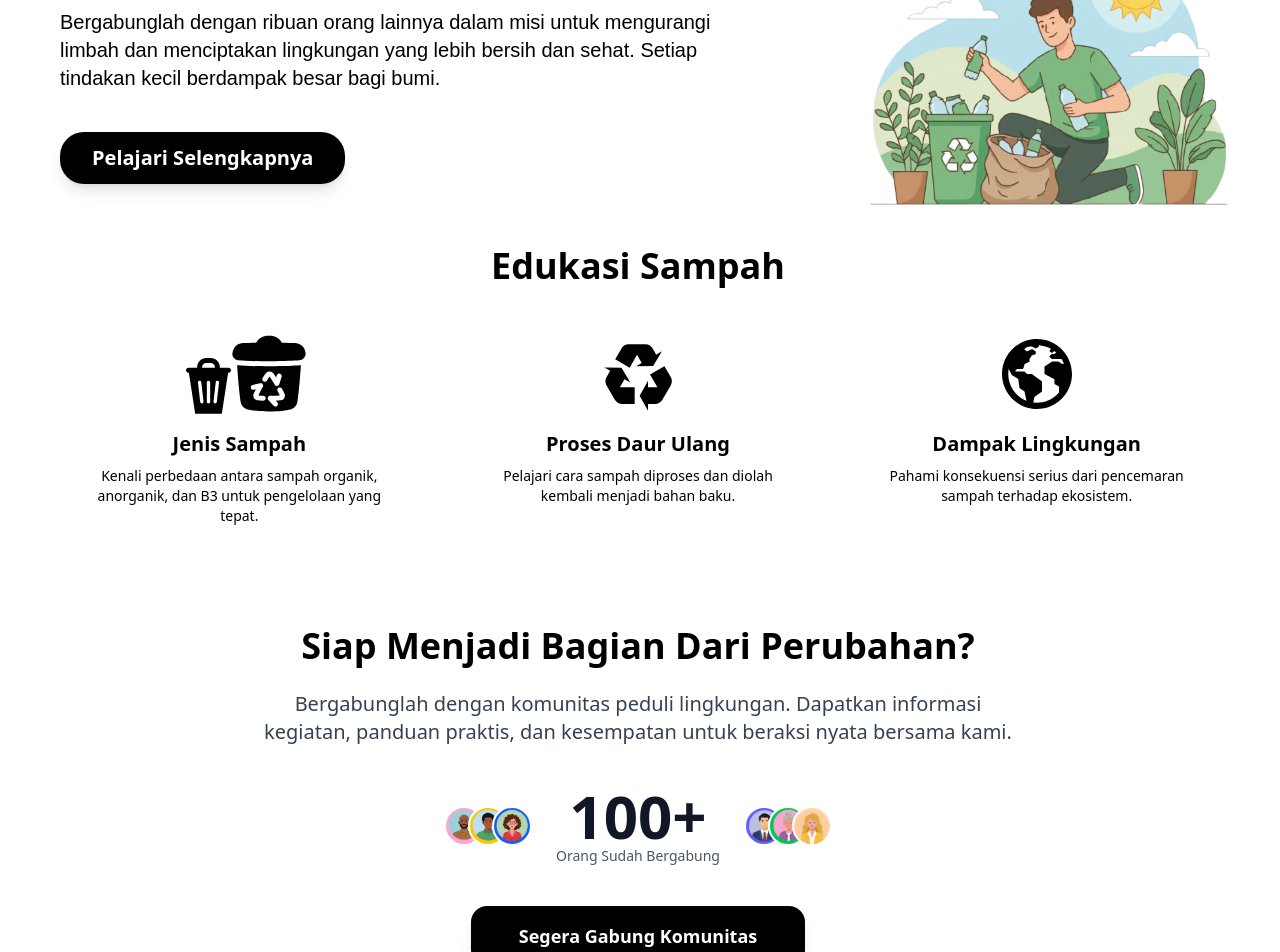
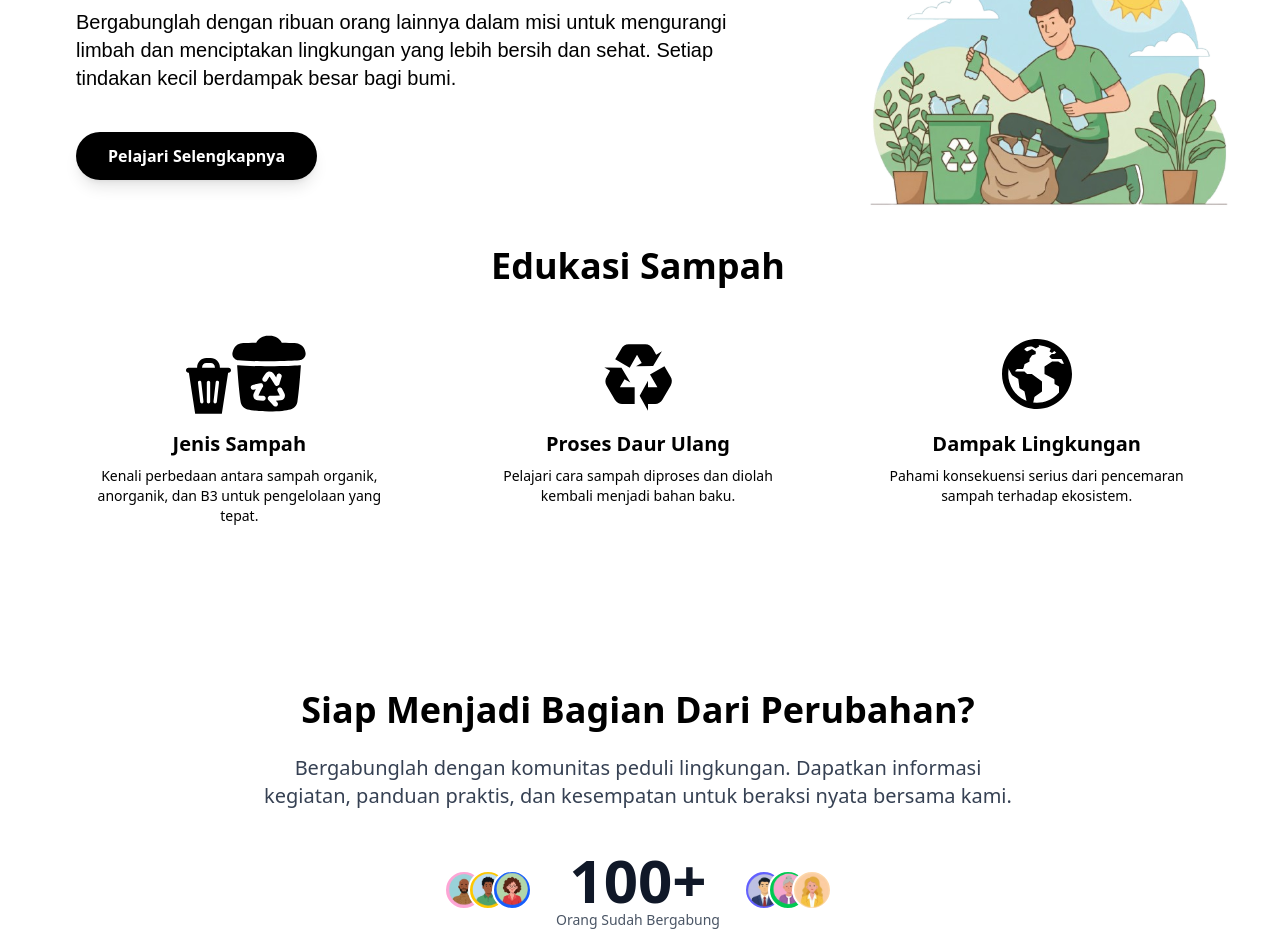
Before and after one commit to AkbarFelda/undowaste, a React (Vite) app: page / in a window 1280 px wide. Shown: the part 300-1252 px from the top of the page. Built offline with nearby package versions, Linux system fonts and the light colour scheme.

Commit message:
feat: enhance Landing page with JoinCommunitySection and improve layout responsive on tablet

```diff
--- a/src/pages/Landing.jsx
+++ b/src/pages/Landing.jsx
@@ -1,11 +1,26 @@
 import React from "react";
 import { useNavigate } from "react-router-dom";
-import { TrashHero, TrashIcon, RecycleIcon, EarthIcon, Profil1, Profil2, Profil3, Profil4, Profil5, Profil6 } from "../assets";
+import {
+  TrashHero,
+  TrashIcon,
+  RecycleIcon,
+  EarthIcon,
+  Profil1,
+  Profil2,
+  Profil3,
+  Profil4,
+  Profil5,
+  Profil6,
+} from "../assets";
 import Header from "../layout/Header";
 import Footer from "../layout/Footer";
-import { TestimonialSlider } from "../components";
+import { TestimonialSlider, JoinCommunitySection } from "../components";
 
 function Landing() {
+  const profileImages = [Profil1, Profil2, Profil3, Profil4, Profil5, Profil6];
+  const handleJoinClick = () => {
+    alert("Mengarah ke halaman pendaftaran komunitas!");
+  };
   const navigate = useNavigate();
   const handleEnterWebsite = () => {
     navigate("/home");
@@ -13,27 +28,23 @@ function Landing() {
 
   return (
     <>
-      <Header isLanding={true}/>
+      <Header isLanding={true} />
       <div className="flex flex-col items-center justify-center min-h-screen bg-white">
         <div className="min-h-full py-12 lg:py-10 lg:ml-15 lg:mr-16 relative">
           <div className="flex flex-col md:flex-row gap-10 items-start w-full relative z-10">
             <div className="text-center md:text-left order-2 md:order-1 w-full md:w-3/5 self-start">
-              <h1 className="text-4xl sm:text-5xl lg:text-7xl font-extrabold font-primary text-black mb-6 leading-tight">
+              <h1 className="text-4xl sm:text-4xl sm:ml-4 lg:text-7xl font-extrabold font-primary text-black mb-6 leading-tight">
                 Gabung&nbsp;Gerakan,
                 <br />
                 Bersih Bersama
               </h1>
 
-              <p className="text-black font-medium text-lg sm:text-xl mb-10 font-secondary max-w-xs mx-auto md:max-w-none md:mx-0 text-center md:text-left">
+              <p className="text-black font-medium text-lg sm:text-xl mb-10 font-secondary max-w-xs mx-auto md:max-w-none md:mx-0 text-center md:text-left ml-0 sm:ml-4 md:ml-4">
                 Bergabunglah dengan ribuan orang lainnya dalam misi untuk
                 mengurangi limbah dan menciptakan lingkungan yang lebih bersih
                 dan sehat. Setiap tindakan kecil berdampak besar bagi bumi.
               </p>
-
-              <button
-                onClick={handleEnterWebsite}
-                className="bg-black text-white font-bold rounded-3xl shadow-lg transition duration-300 hover:opacity-80 py-3 px-8 text-base sm:py-4 sm:px-10 sm:text-lg md:py-2 md:px-4 md:text-base lg:py-3 lg:px-8 lg:text-xl"
-              >
+              <button className="bg-black text-white font-bold rounded-full shadow-lg transition duration-300 hover:opacity-80 py-3 px-8 ml-0 sm:ml-4 md:ml-4" onClick={handleEnterWebsite}>
                 Pelajari Selengkapnya
               </button>
             </div>
@@ -46,7 +57,7 @@ function Landing() {
               />
             </div>
           </div>
-           {/* EDUCATION SECTION */}
+
           <div className="py-15">
             <div className="text-center">
               <h2 className="text-2xl sm:text-3xl lg:text-4xl font-bold mb-12 text-black">
@@ -60,7 +71,9 @@ function Landing() {
                     alt="Jenis Sampah"
                     className="mx-auto mb-4 w-16 md:w-35"
                   />
-                  <h3 className="text-xl font-bold text-black mb-2">Jenis Sampah</h3>
+                  <h3 className="text-xl font-bold text-black mb-2">
+                    Jenis Sampah
+                  </h3>
                   <p className="text-black text-sm max-w-xs mx-auto">
                     Kenali perbedaan antara sampah organik, anorganik, dan B3
                     untuk pengelolaan yang tepat.
@@ -73,9 +86,12 @@ function Landing() {
                     alt="Proses Daur Ulang"
                     className="mx-auto mb-4 w-16 md:w-20"
                   />
-                  <h3 className="text-xl font-bold text-black mb-2">Proses Daur Ulang</h3>
+                  <h3 className="text-xl font-bold text-black mb-2">
+                    Proses Daur Ulang
+                  </h3>
                   <p className="text-black text-sm max-w-xs mx-auto">
-                    Pelajari cara sampah diproses dan diolah kembali menjadi bahan baku.
+                    Pelajari cara sampah diproses dan diolah kembali menjadi
+                    bahan baku.
                   </p>
                 </div>
 
@@ -85,69 +101,30 @@ function Landing() {
                     alt="Dampak Lingkungan"
                     className="mx-auto mb-4 w-16 md:w-20"
                   />
-                  <h3 className="text-xl font-bold text-black mb-2">Dampak Lingkungan</h3>
+                  <h3 className="text-xl font-bold text-black mb-2">
+                    Dampak Lingkungan
+                  </h3>
                   <p className="text-black text-sm max-w-xs mx-auto">
-                    Pahami konsekuensi serius dari pencemaran sampah terhadap ekosistem.
+                    Pahami konsekuensi serius dari pencemaran sampah terhadap
+                    ekosistem.
                   </p>
                 </div>
               </div>
             </div>
           </div>
-
-          {/* JOIN SECTION */}
-          <div className="py-10 text-center">
-            <h1 className="text-2xl sm:text-3xl lg:text-4xl font-bold mb-6 text-black">
-              Siap Menjadi Bagian Dari Perubahan?
-            </h1>
-
-            <p className="max-w-3xl text-base sm:text-lg lg:text-xl mb-10 text-gray-700 mx-auto">
-              Bergabunglah dengan komunitas peduli lingkungan. Dapatkan informasi
-              kegiatan, panduan praktis, dan kesempatan untuk beraksi nyata bersama kami.
-            </p>
-
-            <div className="flex items-center justify-center mb-10">
-              <div className="flex -space-x-4">
-                <div className="w-10 h-10 rounded-full bg-pink-300 border-2 border-white">
-                  <img src={Profil1} alt="profil1" />
-                </div>
-                <div className="w-10 h-10 rounded-full bg-yellow-400 border-2 border-white">
-                  <img src={Profil2} alt="profil2" />
-                </div>
-                <div className="w-10 h-10 rounded-full bg-blue-600 border-2 border-white">
-                  <img src={Profil3} alt="profil3" />
-                </div>
-              </div>
-              <div className="flex flex-col ml-6">
-                <p className="text-6xl font-extrabold text-gray-900 leading-none">
-                  100+
-                </p>
-                <p className="text-sm text-gray-600">Orang Sudah Bergabung</p>
-              </div>
-
-              <div className="flex -space-x-4 ml-6">
-                <div className="w-10 h-10 rounded-full bg-indigo-500 border-2 border-white">
-                  <img src={Profil4} alt="profil4" />
-                </div>
-                <div className="w-10 h-10 rounded-full bg-green-500 border-2 border-white">
-                  <img src={Profil5} alt="profil5" />
-                </div>
-                <div className="w-10 h-10 rounded-full bg-orange-200 border-2 border-white">
-                  <img src={Profil6} alt="profil6" />
-                </div>
-              </div>
-            </div>
-
-            <button className="bg-black text-white px-12 py-4 rounded-2xl font-semibold text-lg hover:bg-gray-800 transition-colors shadow-lg">
-              Segera Gabung Komunitas
-            </button>
+          <div className="mt-16 px-4">
+            <JoinCommunitySection
+              profileImages={profileImages}
+              memberCount="100+"
+              onButtonClick={handleJoinClick}
+            />
           </div>
-
         </div>
       </div>
       <div className="bg-white">
-      <TestimonialSlider />
+        <TestimonialSlider />
       </div>
-      <Footer/>
+      <Footer />
     </>
   );
 }
```
